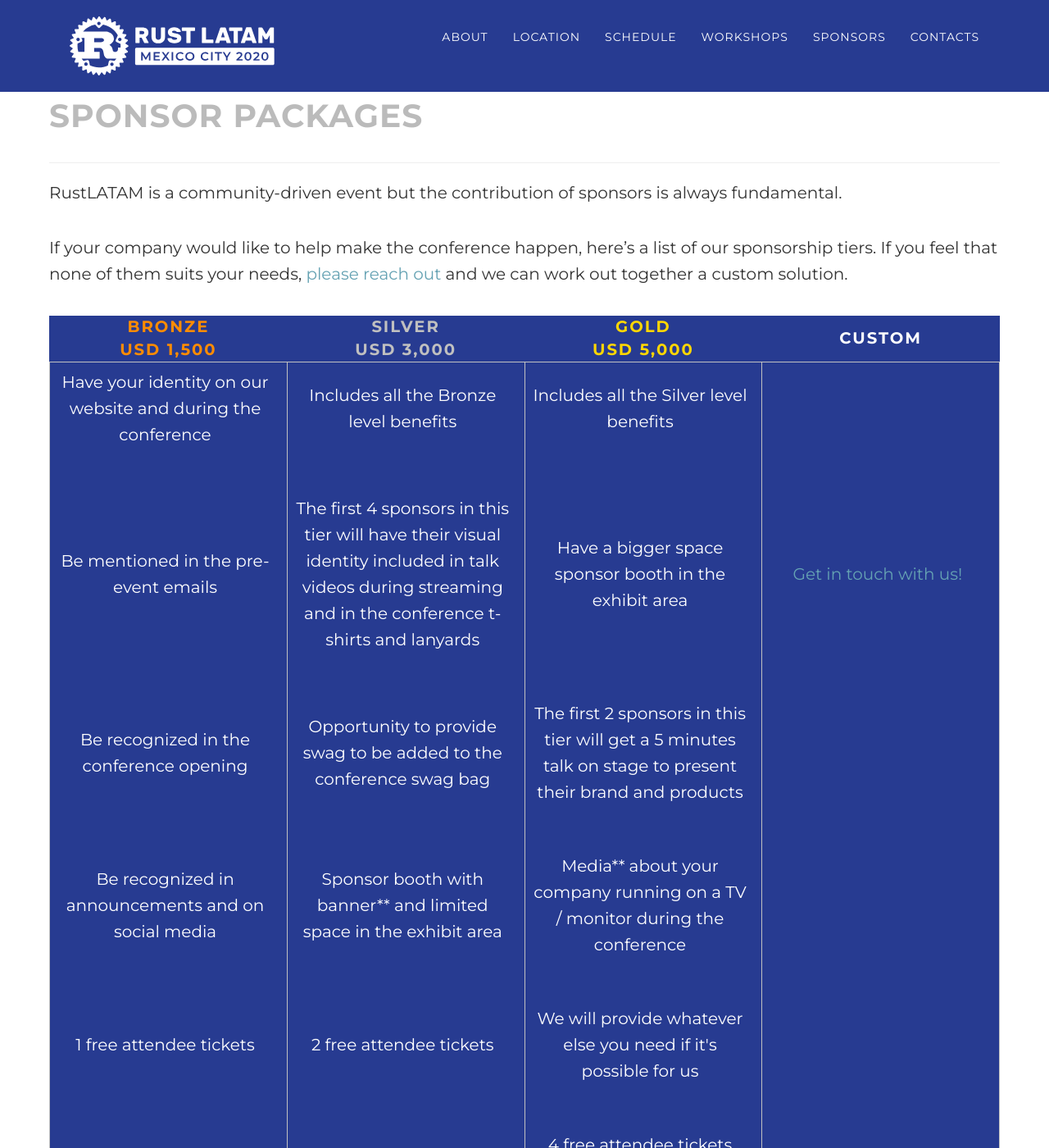
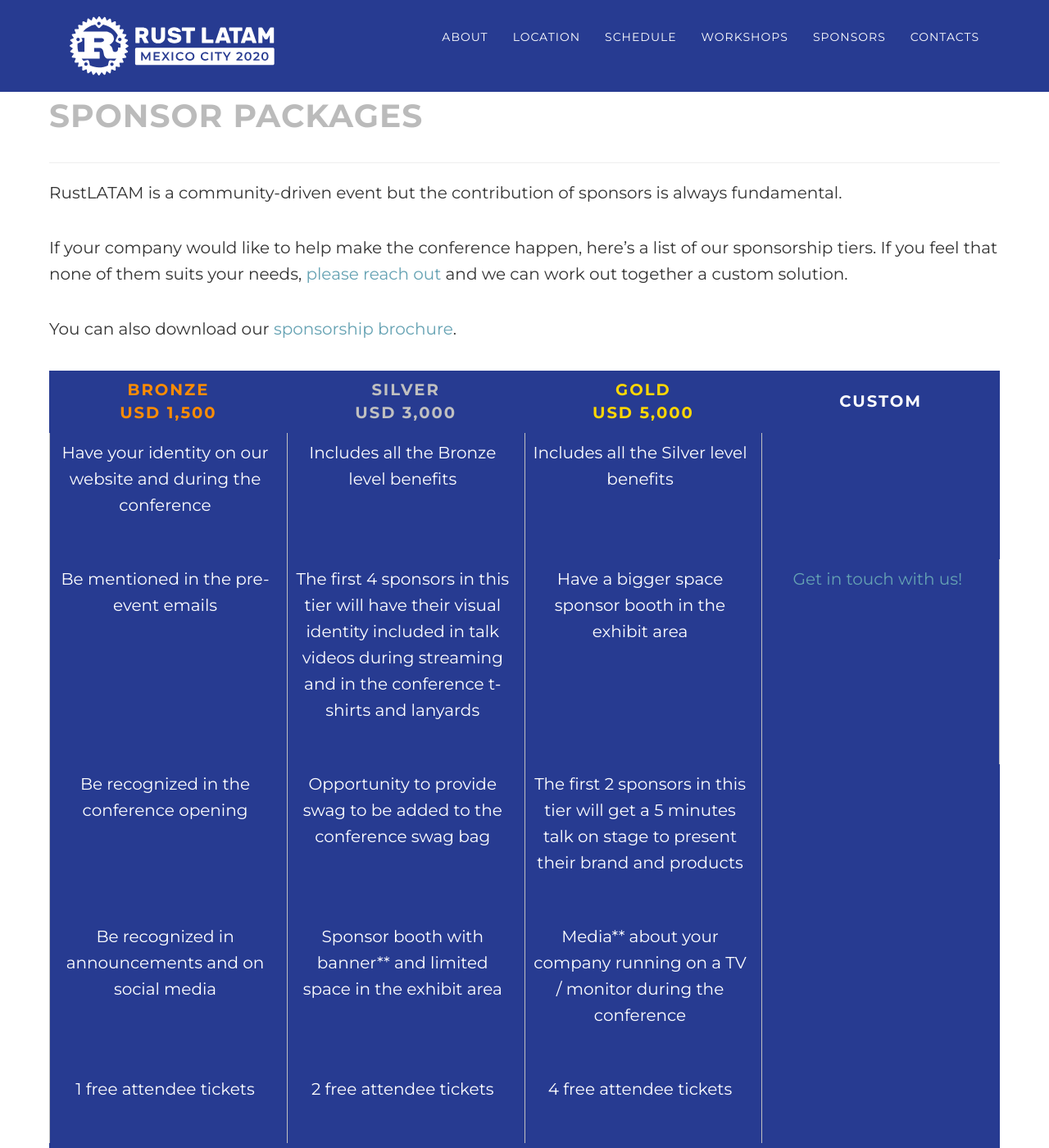
Before and after one commit to rustlatam/website-2020, a Jekyll site: the page built from sponsors.md, in a window 1280 px wide and 1400 px high. Shown: the whole window at 82% size. Built offline with Jekyll 4.4.1, drawn with Linux system fonts in a browser that asks for light colours.

Commit message:
css fixes, update brochure

```diff
--- a/_includes/css/grayscale.css
+++ b/_includes/css/grayscale.css
@@ -426,16 +426,19 @@ img::-moz-selection {
     text-align: center;
     text-transform: uppercase;
     letter-spacing: 0.1em;
-    border-bottom: 1px solid #c1c1c1;
+    margin-bottom: 10px;
+    padding: 10px 0px 10px 0px;
 }
 
 .sponsors .packages table tr td {
     text-align: center;
+    vertical-align:top;
     font-size: 1.1em;
     padding: 0.5em 1em 1em 0.5em;
     width: 25%;
     border-right: 1px solid #c1c1c1;
     border-left: 1px solid #c1c1c1;
+    /* border: 1px solid red; */
 }
 
 .sponsors .packages th {
--- a/sponsors.md
+++ b/sponsors.md
@@ -7,6 +7,8 @@ title: Sponsor packages
 RustLATAM is a community-driven event but the contribution of sponsors is always fundamental.
 
 If your company would like to help make the conference happen, here's a list of our sponsorship tiers. If you feel that none of them suits your needs, <a href="mailto:sponsors@rustlatam.org">please reach out</a> and we can work out together a custom solution.
+
+You can also download our [sponsorship brochure](/brochure-latam2020.pdf).
 
 <div class="sponsors">
 
@@ -24,7 +26,6 @@ If your company would like to help make the conference happen, here's a list of
                 <td><p>Have your identity on our website and during the conference</p></td>
                 <td><p>Includes all the Bronze level benefits</p></td>
                 <td><p>Includes all the Silver level benefits</p></td>
-                <td></td>
             </tr>
 
             <tr class="names">
@@ -38,28 +39,18 @@ If your company would like to help make the conference happen, here's a list of
                 <td><p>Be recognized in the conference opening</p></td>
                 <td><p>Opportunity to provide swag to be added to the conference swag bag</p></td>
                 <td><p>The first 2 sponsors in this tier will get a 5 minutes talk on stage to present their brand and products</p></td>
-                <td></td>
             </tr>
 
             <tr class="names">
                 <td><p>Be recognized in announcements and on social media</p></td>
                 <td><p>Sponsor booth with banner** and limited space in the exhibit area</p></td>
                 <td><p>Media** about your company running on a TV / monitor during the conference</p></td>
-                <td></td>
             </tr>
 
             <tr class="names">
                 <td><p>1 free attendee tickets</p></td>
                 <td><p>2 free attendee tickets</p></td>
-                <td><p>We will provide whatever else you need if it's possible for us</p></td>
-                <td></td>
-            </tr>
-
-            <tr class="names">
-                <td></td>
-                <td></td>
                 <td><p>4 free attendee tickets</p></td>
-                <td></td>
             </tr>
 
         </table>
```
Also changed, not shown: 1 other file.
